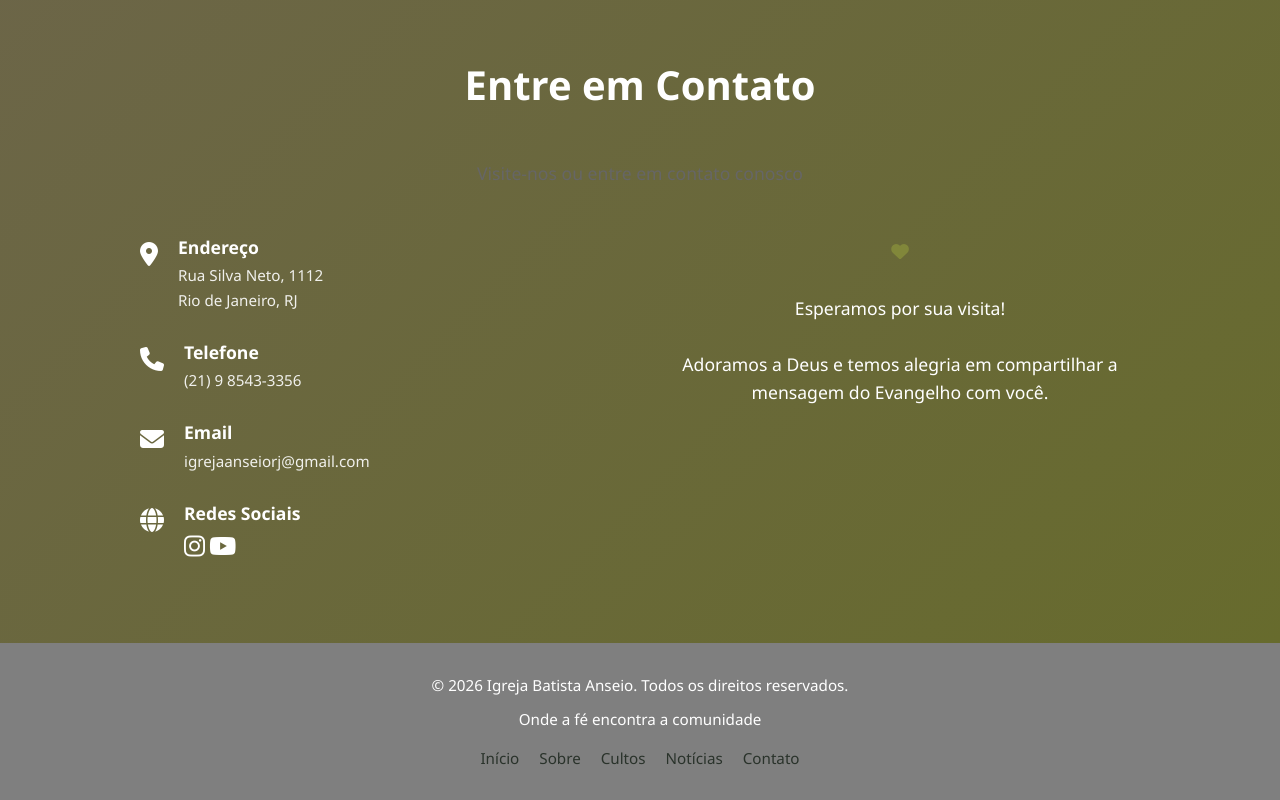
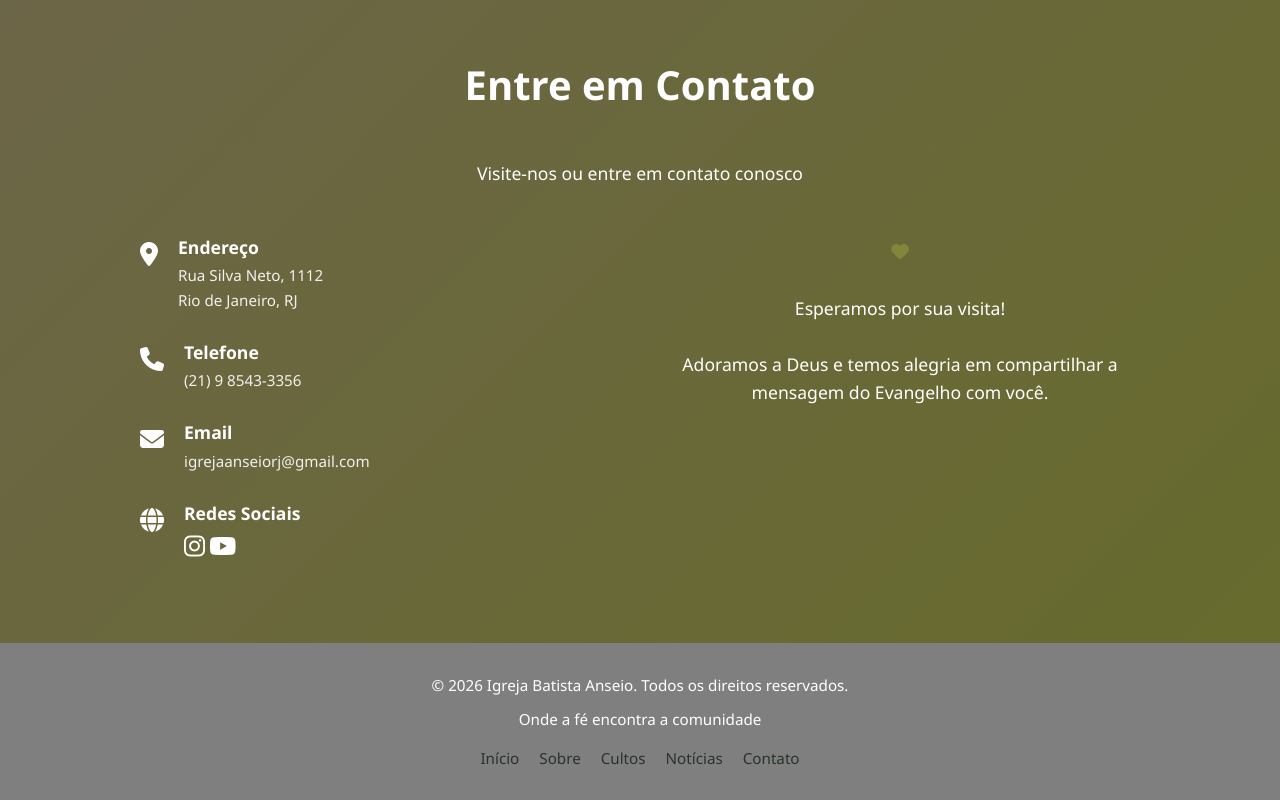
Before and after one commit to FelipeDev30/igreja-anseio, a website: page index.html in a window 1280 px wide. Shown: the part 2648-3448 px from the top of the page. Drawn offline with Linux system fonts and the light colour scheme.

Commit message:
Att style color subtitle

```diff
--- a/index.html
+++ b/index.html
@@ -153,7 +153,7 @@
     <section id="contato" class="contato">
         <div class="container">
             <h2>Entre em Contato</h2>
-            <p class="subtitle">Visite-nos ou entre em contato conosco</p>
+            <p style="color: white;" class="subtitle">Visite-nos ou entre em contato conosco</p>
 
             <div class="contato-container">
                 <div class="contato-info">
```
